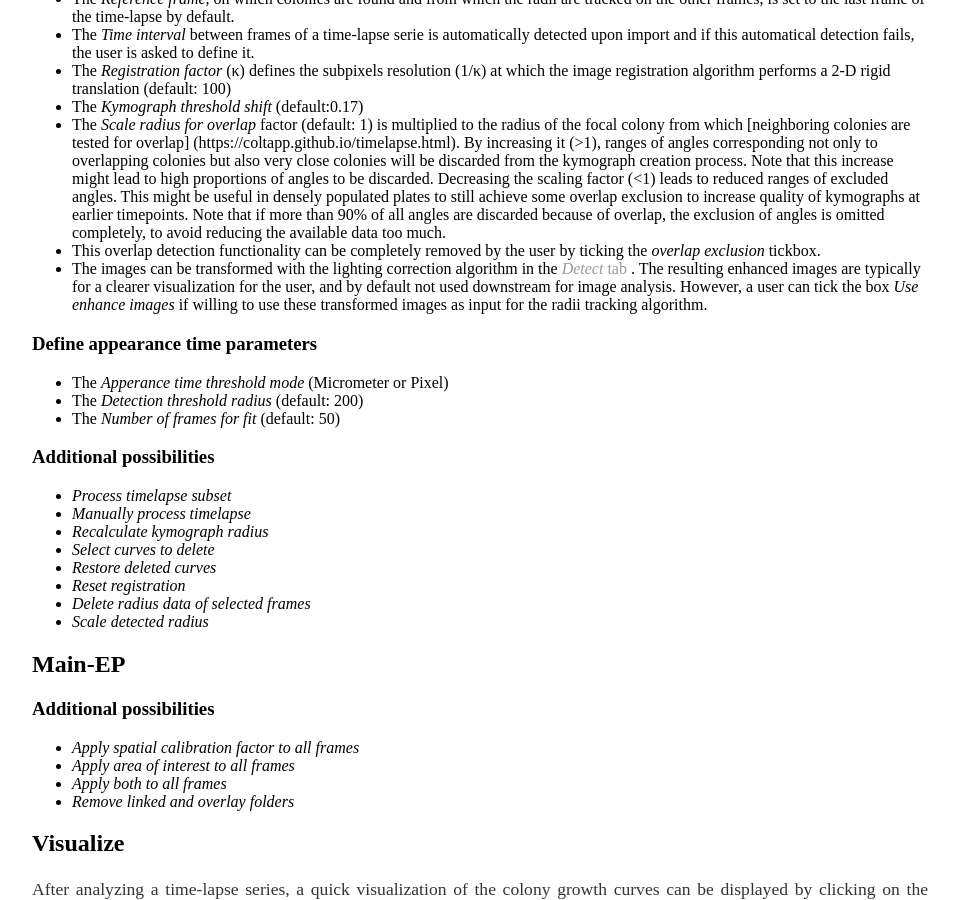
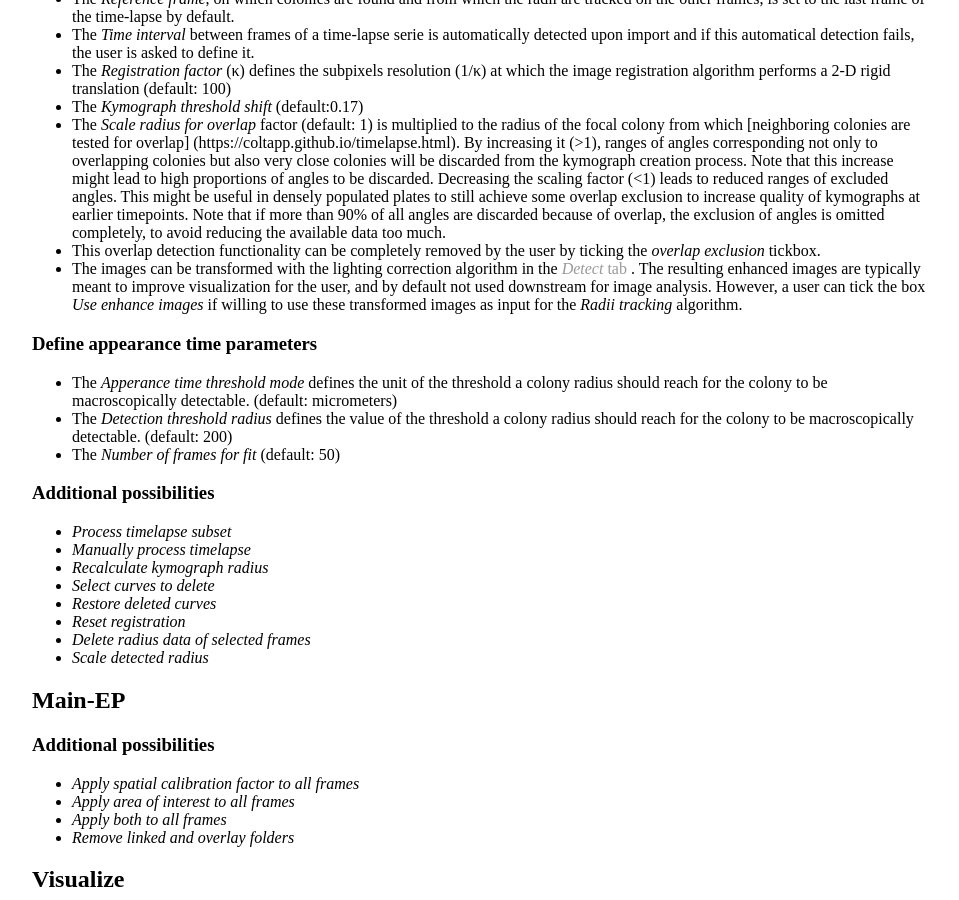
Before and after one commit to ColTapp/ColTapp.github.io, a Jekyll site: the page built from options.md, in a window 1280 px wide and 900 px high, scrolled down 2808 px. Shown: the whole window, without its empty margins (160-1119 px from the left). Built offline with Jekyll 4.4.1, drawn with Linux system fonts in a browser that asks for light colours.

Commit message:
Update options.md

```diff
--- a/options.md
+++ b/options.md
@@ -59,11 +59,12 @@ ColTapp allows to group colonies into [lists](https://coltapp.github.io/detect.h
 - The _Kymograph threshold shift_ (default:0.17)
 - The _Scale radius for overlap_ factor (default: 1) is multiplied to the radius of the focal colony from which [neighboring colonies are tested for overlap] (https://coltapp.github.io/timelapse.html). By increasing it (>1), ranges of angles corresponding not only to overlapping colonies but also very close colonies will be discarded from the kymograph creation process. Note that this increase might lead to high proportions of angles to be discarded. Decreasing the scaling factor (<1) leads to reduced ranges of excluded angles. This might be useful in densely populated plates to still achieve some overlap exclusion to increase quality of kymographs at earlier timepoints. Note that if more than 90% of all angles are discarded because of overlap, the exclusion of angles is omitted completely, to avoid reducing the available data too much.
 - This overlap detection functionality can be completely removed by the user by ticking the _overlap exclusion_ tickbox.
-- The images can be transformed with the lighting correction algorithm in the [_Detect_ tab ](https://coltapp.github.io/detect.html). The resulting enhanced images are typically for a clearer visualization for the user, and by default not used downstream for image analysis. However, a user can tick the box _Use enhance images_ if willing to use these transformed images as input for the radii tracking algorithm.
+- The images can be transformed with the lighting correction algorithm in the [_Detect_ tab ](https://coltapp.github.io/detect.html). The resulting enhanced images are typically meant to improve visualization for the user, and by default not used downstream for image analysis. However, a user can tick the box _Use enhance images_ if willing to use these transformed images as input for the _Radii tracking_ algorithm.
 
 ### Define appearance time parameters
-- The _Apperance time threshold mode_ (Micrometer or Pixel)
-- The _Detection threshold radius_ (default: 200)
+
+- The _Apperance time threshold mode_ defines the unit of the threshold a colony radius should reach for the colony to be macroscopically detectable. (default: micrometers)
+- The _Detection threshold radius_ defines the value of the threshold a colony radius should reach for the colony to be macroscopically detectable. (default: 200)
 - The _Number of frames for fit_ (default: 50)
 
 ### Additional possibilities
```
